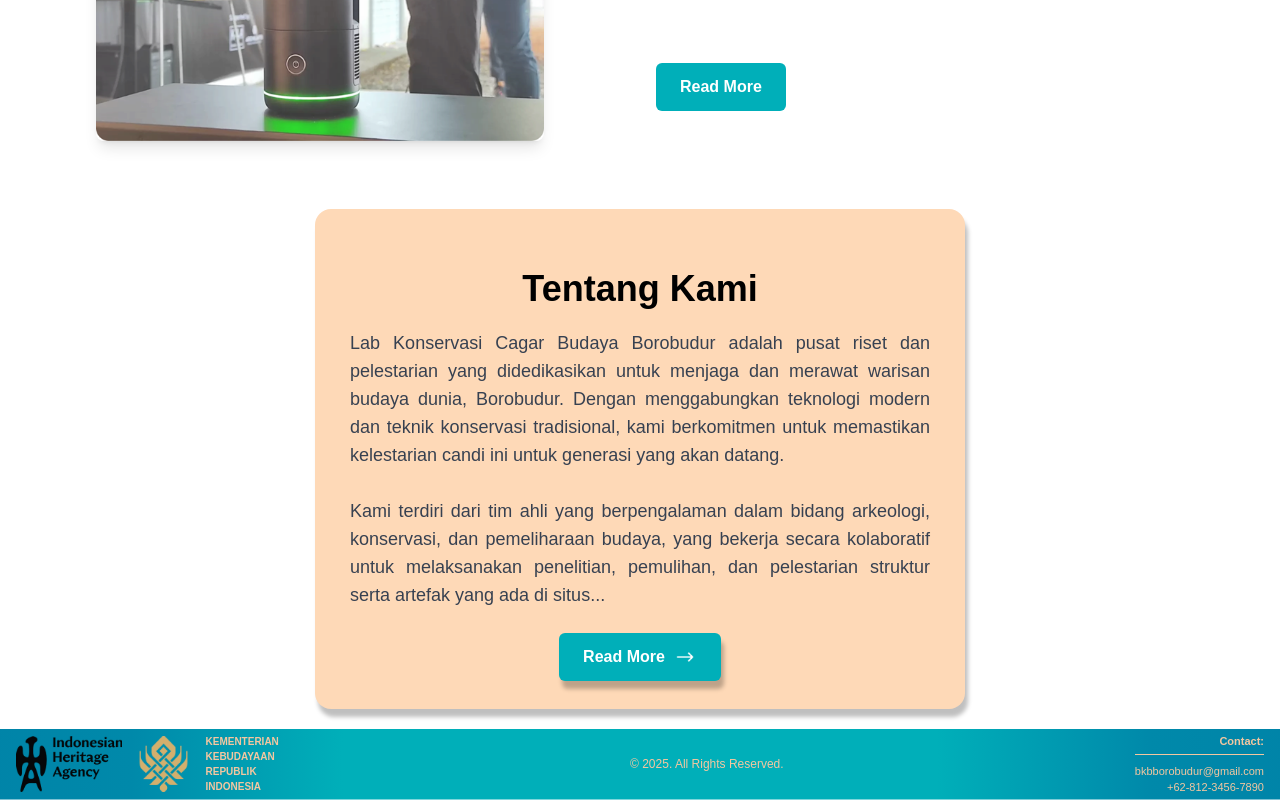
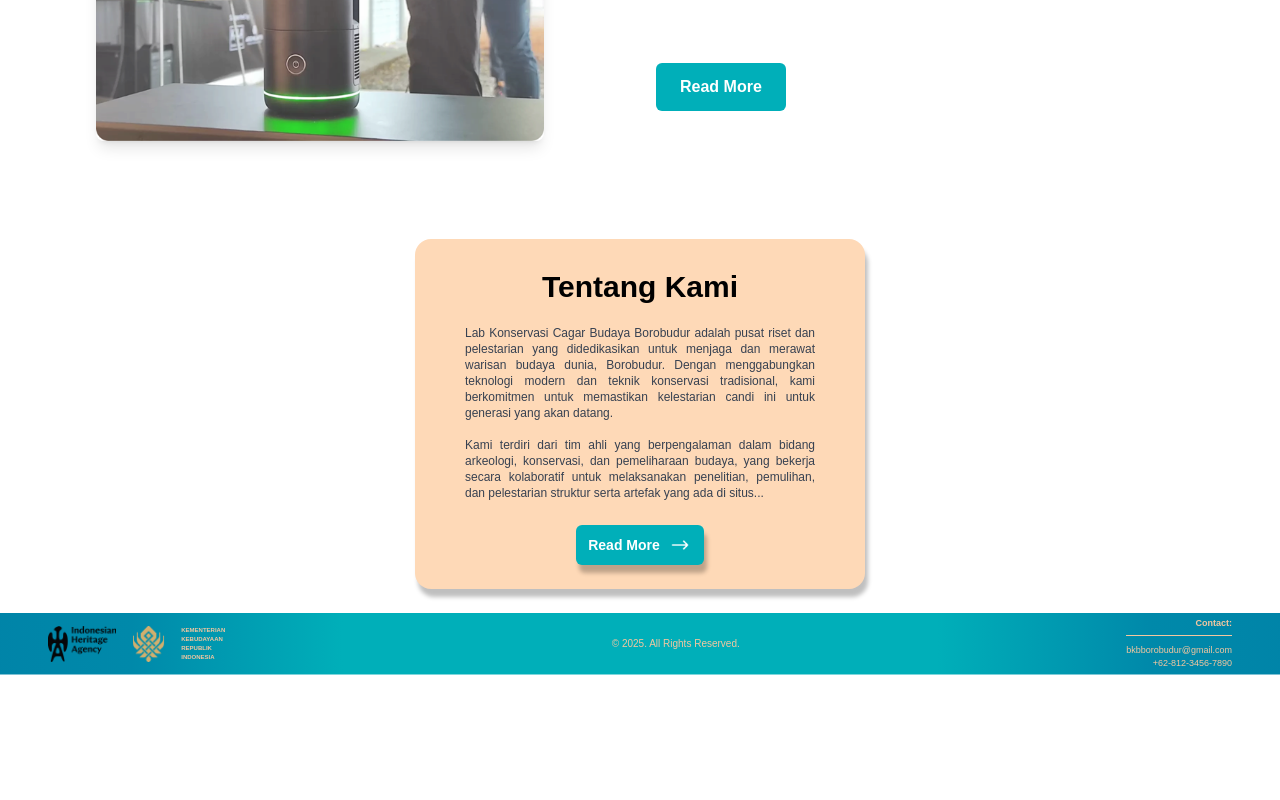
Before and after one commit to nurrochman954/LabMCB, a Next.js app in the folder labmcb/: page / in a window 1280 px wide. Shown: the part 1983-2783 px from the top of the page. After the commit the page ends 2658 px from the top, so only its background shows below. Built offline with nearby package versions, Linux system fonts and the light colour scheme.

Commit message:
footer adjustment & tentang kami size adjustment

```diff
--- a/labmcb/components/Footer.tsx
+++ b/labmcb/components/Footer.tsx
@@ -7,50 +7,36 @@ const Footer = () => {
           <img
             src="/assets/iha.png"
             alt="Indonesian Heritage Agency"
-            className="h-14"
+            className="h-9 pl-8"
           />
           <img
             src="/assets/kembud3.png"
             alt="Kementerian Pendidikan dan Kebudayaan"
-            className="h-14"
+            className="h-9 "
           />
           {/* Tulisan Kementerian */}
           <div className="text-left ml-4">
             <span
-              className="block text-[8px] md:text-[10px] font-semibold"
+              className="block text-[5px] md:text-[6px] font-semibold"
               style={{ color: "#F3C7A0" }}
             >
-              KEMENTERIAN
-            </span>
-            <span
-              className="block text-[8px] md:text-[10px] font-semibold"
-              style={{ color: "#F3C7A0" }}
-            >
-              KEBUDAYAAN
-            </span>
-            <span
-              className="block text-[8px] md:text-[10px] font-semibold"
-              style={{ color: "#F3C7A0" }}
-            >
-              REPUBLIK
-            </span>
-            <span
-              className="block text-[8px] md:text-[10px] font-semibold"
-              style={{ color: "#F3C7A0" }}
-            >
+              KEMENTERIAN<br />
+              KEBUDAYAAN<br />
+              REPUBLIK<br />
               INDONESIA
             </span>
           </div>
+
         </div>
         {/* Copyright */}
         <div
-          className="flex justify-center items-center text-[14px] md:text-[12px] mt-4 md:mt-0"
+          className="flex justify-center items-center text-[14px] md:text-[10px] mt-4 md:mt-0"
           style={{ color: "#F3C7A0" }}
         >
           © 2025. All Rights Reserved.
         </div>
         {/* Kontak */}
-        <div className="text-right text-[8px] md:text-[11px] mt-4 md:mt-0">
+        <div className="text-right text-[8px] md:text-[9px] mt-4 md:mt-0 pr-8">
           <span className="block font-semibold" style={{ color: "#F3C7A0" }}>
             Contact:
           </span>
--- a/labmcb/components/TentangKami.tsx
+++ b/labmcb/components/TentangKami.tsx
@@ -8,19 +8,19 @@ const TentangKami = () => {
       <div className="relative container mx-auto px-4">
         {/* Rectangle Shape with Custom Drop Shadow */}
         <div
-          className="bg-softaccent absolute top-[-60px] left-1/2 transform -translate-x-1/2 bg-gray-100 rounded-2xl w-[650px] h-[500px] shadow-[3px_8px_4px_#00000040]"
+          className="bg-softaccent absolute top-[-30px] left-1/2 transform -translate-x-1/2 bg-gray-100 rounded-2xl w-[450px] h-[350px] shadow-[3px_8px_4px_#00000040]"
         ></div>
 
         <div className="relative z-10 text-center">
-          <h2 className="text-3xl md:text-4xl font-bold mb-5">Tentang Kami</h2>
-          <p className="text-gray-700 text-base md:text-lg max-w-[580px] mx-auto leading-6 text-justify text-[17px]">
+          <h2 className="text-3xl md:text-3xl font-bold mb-5">Tentang Kami</h2>
+          <p className="text-gray-700 text-sm md:text-xs max-w-[350px] mx-auto leading-6 text-justify">
           Lab Konservasi Cagar Budaya Borobudur adalah pusat riset dan pelestarian yang didedikasikan untuk menjaga dan merawat warisan budaya dunia, Borobudur. Dengan menggabungkan teknologi modern dan teknik konservasi tradisional, kami berkomitmen untuk memastikan kelestarian candi ini untuk generasi yang akan datang.   <br /><br />
 
 Kami terdiri dari tim ahli yang berpengalaman dalam bidang arkeologi, konservasi, dan pemeliharaan budaya, yang bekerja secara kolaboratif untuk melaksanakan penelitian, pemulihan, dan pelestarian struktur serta artefak yang ada di situs...
           </p>
           <Link
             href="/pengenalan"
-            className="mt-6 inline-flex items-center bg-secondary text-white px-6 py-3 rounded-md font-semibold transition-transform transform hover:scale-105 shadow-[3px_8px_4px_#00000040]"
+            className="mt-6 inline-flex text-sm items-center bg-secondary text-white px-3 py-2 rounded-md font-semibold transition-transform transform hover:scale-105 shadow-[3px_8px_4px_#00000040]"
           >
             Read More
             <img
```
